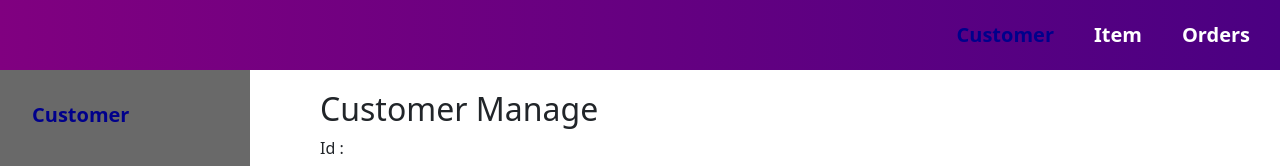
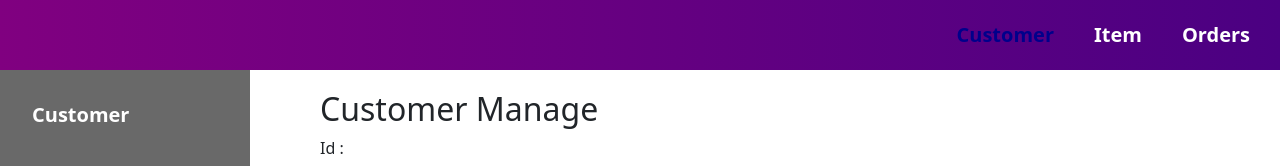
Before and after one commit to MadhushaPrasad/Crud-with-angular, an Angular app: page /customer in a window 1280 px wide. Shown: the top 166 px of the page. Built offline with nearby package versions, Linux system fonts and the light colour scheme.

Commit message:
pass data with query parameter by using property binding

```diff
--- a/src/app/views/common/sidebar/sidebar.component.html
+++ b/src/app/views/common/sidebar/sidebar.component.html
@@ -1,5 +1,5 @@
 <ul>
-  <li routerLink="customer" routerLinkActive="active">Customer</li>
-  <li routerLink="item"  routerLinkActive="active">Item</li>
-  <li routerLink="orders"  routerLinkActive="active">Orders</li>
+  <li [queryParams]="{id:'c001',name:'Madhusha'}" routerLink="customer" routerLinkActive="active">Customer</li>
+  <li routerLink="item" routerLinkActive="active">Item</li>
+  <li routerLink="orders" routerLinkActive="active">Orders</li>
 </ul>
```
